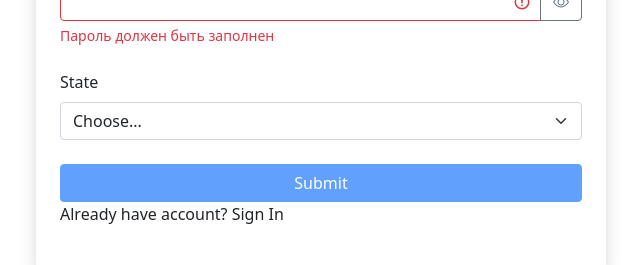
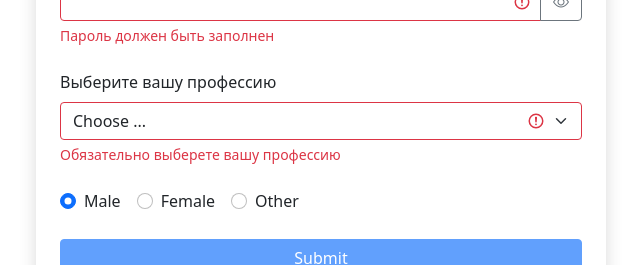
Before and after one commit to NikePro777/fast-company, a React (Create React App) app: page /login/1 in a window 1280 px wide. Both pictures are taken after a click on the button "Sign Up". Shown: the part 282-547 px from the top of the page, without its empty margins (319-960 px from the left). Built offline with nearby package versions, Linux system fonts and the light colour scheme.

Commit message:
add text and radio field

```diff
--- /dev/null
+++ b/src/app/components/common/form/radioField.jsx
@@ -0,0 +1,39 @@
+import React from "react";
+import PropTypes from "prop-types";
+const RadioField = ({ options, name, onChange, value, label }) => {
+  return (
+    <div className="mb-4">
+      <label className="form-label">{label}</label>
+      {options.map((option) => (
+        <div
+          key={option.name + "_" + option.value}
+          className="form-check form-check-inline"
+        >
+          <input
+            className="form-check-input"
+            type="radio"
+            name={name}
+            id={option.name + "_" + option.value}
+            checked={option.value === value}
+            value={option.value}
+            onChange={onChange}
+          />
+          <label
+            className="form-check-label"
+            htmlFor={option.name + "_" + option.value}
+          >
+            {option.name}
+          </label>
+        </div>
+      ))}
+    </div>
+  );
+};
+RadioField.propTypes = {
+  options: PropTypes.array,
+  name: PropTypes.string,
+  onChange: PropTypes.func,
+  value: PropTypes.string,
+  label: PropTypes.string
+};
+export default RadioField;
--- /dev/null
+++ b/src/app/components/common/form/selectField.jsx
@@ -0,0 +1,56 @@
+import React from "react";
+import PropTypes from "prop-types";
+const SelectField = ({
+  label,
+  value,
+  onChange,
+  defaultOption,
+  options,
+  error
+}) => {
+  const getInputClasses = () => {
+    return "form-select" + (error ? " is-invalid" : "");
+  };
+
+  const optionsArray =
+    !Array.isArray(options) && typeof options === "object"
+      ? Object.keys(options).map((optionName) => ({
+          name: options[optionName].name,
+          value: options[optionName]._id
+        }))
+      : options;
+  return (
+    <div className="mb-4">
+      <label htmlFor="validationCustom04" className="form-label">
+        {label}
+      </label>
+      <select
+        className={getInputClasses()}
+        id="validationCustom04"
+        name="profession"
+        value={value}
+        onChange={onChange}
+      >
+        <option disabled value="">
+          {defaultOption}
+        </option>
+        {optionsArray &&
+          optionsArray.map((option) => (
+            <option value={option.value} key={option.value}>
+              {option.name}
+            </option>
+          ))}
+      </select>
+      {error && <div className="invalid-feedback">{error}</div>}
+    </div>
+  );
+};
+SelectField.propTypes = {
+  label: PropTypes.string,
+  defaultOption: PropTypes.string,
+  options: PropTypes.oneOfType([PropTypes.object, PropTypes.array]),
+  value: PropTypes.string,
+  onChange: PropTypes.func,
+  error: PropTypes.string
+};
+export default SelectField;
--- a/src/app/components/ui/registerForm.jsx
+++ b/src/app/components/ui/registerForm.jsx
@@ -2,8 +2,15 @@ import React, { useEffect, useState } from "react";
 import { validator } from "../../utils/validator";
 import TextField from "../common/form/textField";
 import api from "../../api";
+import SelectField from "../common/form/selectField";
+import RadioField from "../common/form/radioField";
 const RegisterForm = () => {
-  const [data, setData] = useState({ email: "", password: "", profession: "" });
+  const [data, setData] = useState({
+    email: "",
+    password: "",
+    profession: "",
+    sex: "male"
+  });
   const [professions, setProfession] = useState([]);
   const [errors, setErrors] = useState({});
   useEffect(() => {
@@ -24,6 +31,11 @@ const RegisterForm = () => {
       isCapitalSymbol: { message: "Минимум одна заглавная буква" },
       isContainDigit: { message: "Минимум одну цифра" },
       min: { message: "Минимум 8 символов", value: 8 }
+    },
+    profession: {
+      isRequired: {
+        message: "Обязательно выберете вашу профессию"
+      }
     }
   };
 
@@ -31,6 +43,9 @@ const RegisterForm = () => {
     validate();
   }, [data]);
 
+  useEffect(() => {
+    console.log(professions);
+  }, [professions]);
   const validate = () => {
     const errors = validator(data, validatorConfig);
     setErrors(errors);
@@ -62,32 +77,24 @@ const RegisterForm = () => {
         onChange={handleChange}
         error={errors.password}
       />
-      <div className="mb-4">
-        <label htmlFor="validationCustom04" className="form-label">
-          State
-        </label>
-        <select
-          className="form-select"
-          id="validationCustom04"
-          name="profession"
-          value={data.profession}
-          onChange={handleChange}
-        >
-          <option selected disabled value="">
-            Choose...
-          </option>
-          {professions &&
-            Object.keys(professions).map((professionName) => (
-              <option
-                value={professions[professionName]._id}
-                key={professions[professionName]._id}
-              >
-                {professions[professionName].name}
-              </option>
-            ))}
-        </select>
-        <div className="invalid-feedback">Please select a valid state.</div>
-      </div>
+      <SelectField
+        onChange={handleChange}
+        options={professions}
+        defaultOption="Choose ..."
+        error={errors.profession}
+        value={data.profession}
+        label="Выберите вашу профессию"
+      />
+      <RadioField
+        options={[
+          { name: "Male", value: "male" },
+          { name: "Female", value: "female" },
+          { name: "Other", value: "other" }
+        ]}
+        value={data.sex}
+        name="sex"
+        onChange={handleChange}
+      />
       <button
         className="btn btn-primary w-100 mx-auto"
         type=""
```
